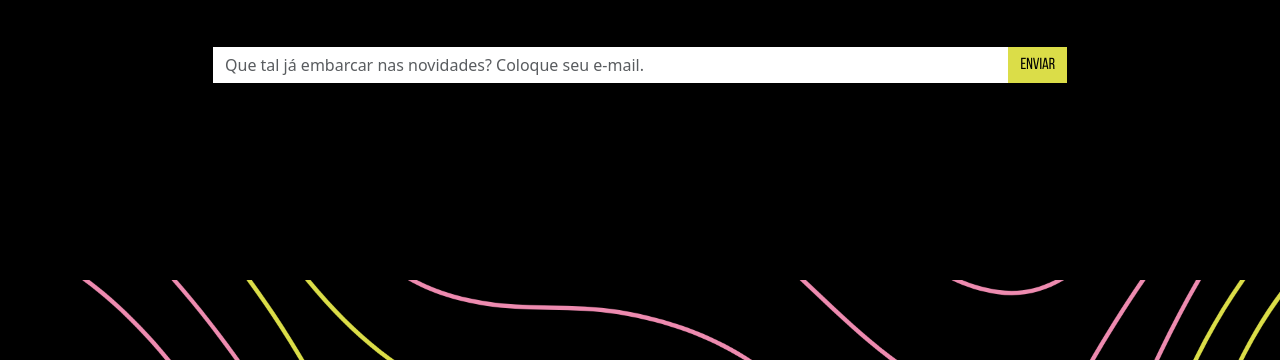
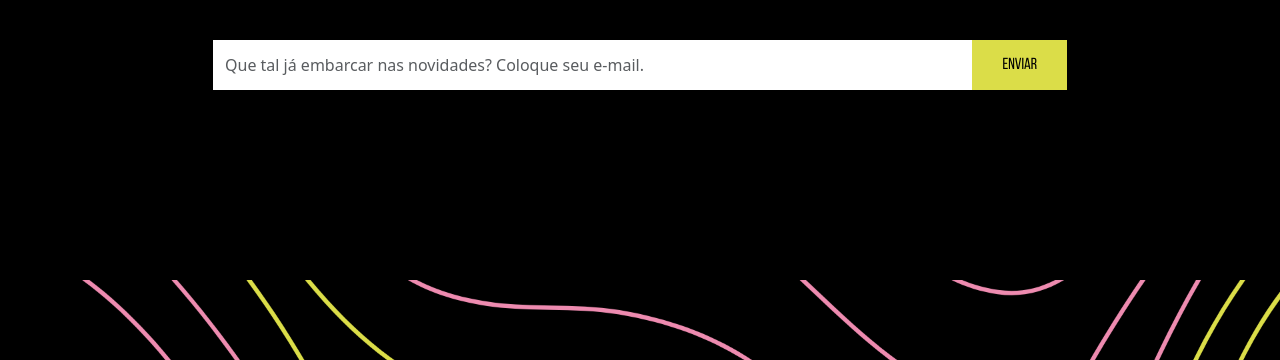
Before and after one commit to aline-guttner/jangada, a website: page index.html in a window 1280 px wide. Shown: the part 440-800 px from the top of the page. Drawn offline with nearby package versions, Linux system fonts and the light colour scheme.

Commit message:
ajustando input

```diff
--- a/index.scss
+++ b/index.scss
@@ -93,11 +93,14 @@ h1{
         margin-top: 20px;
         display: flex;
         width: 70%;
+        height: 50px;
         input, button{
             border-radius: 0;
             border: none;
         }
         button{
+            height: 50px;
+            padding: 0 30px;
             font-family: $fonte1;
             color: $cor2;
             background-color: $cor4;
```
Also changed, not shown: index.css, 1 other file.
